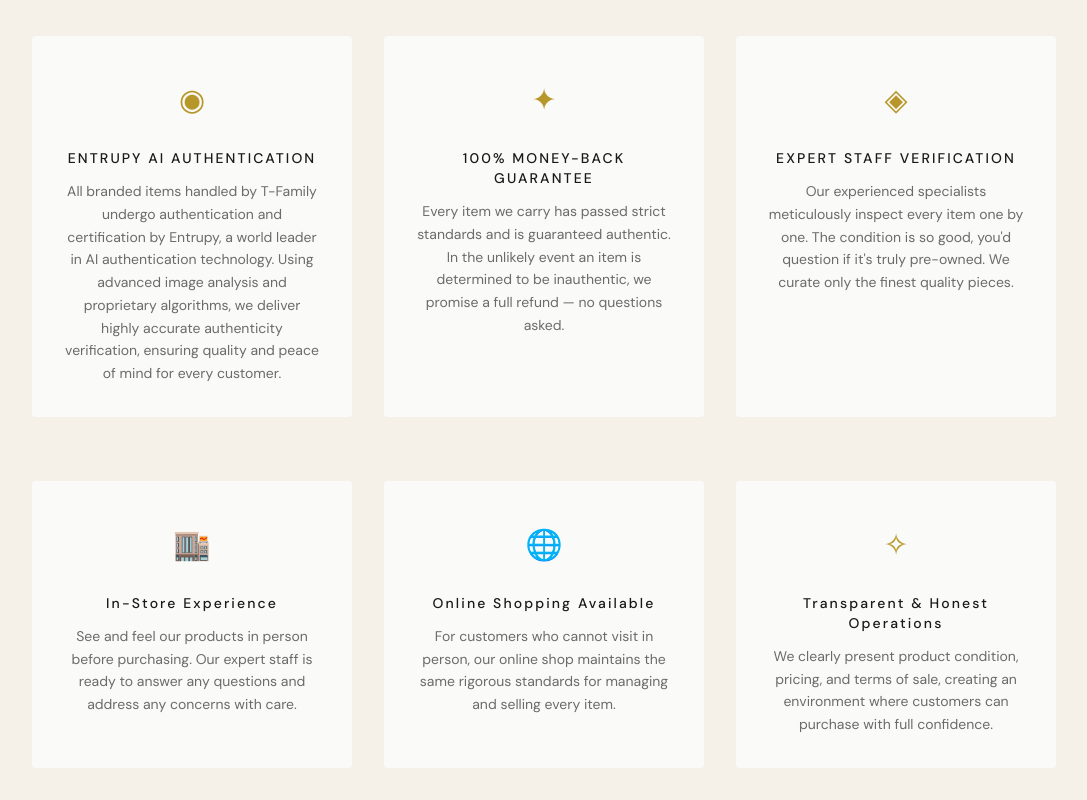
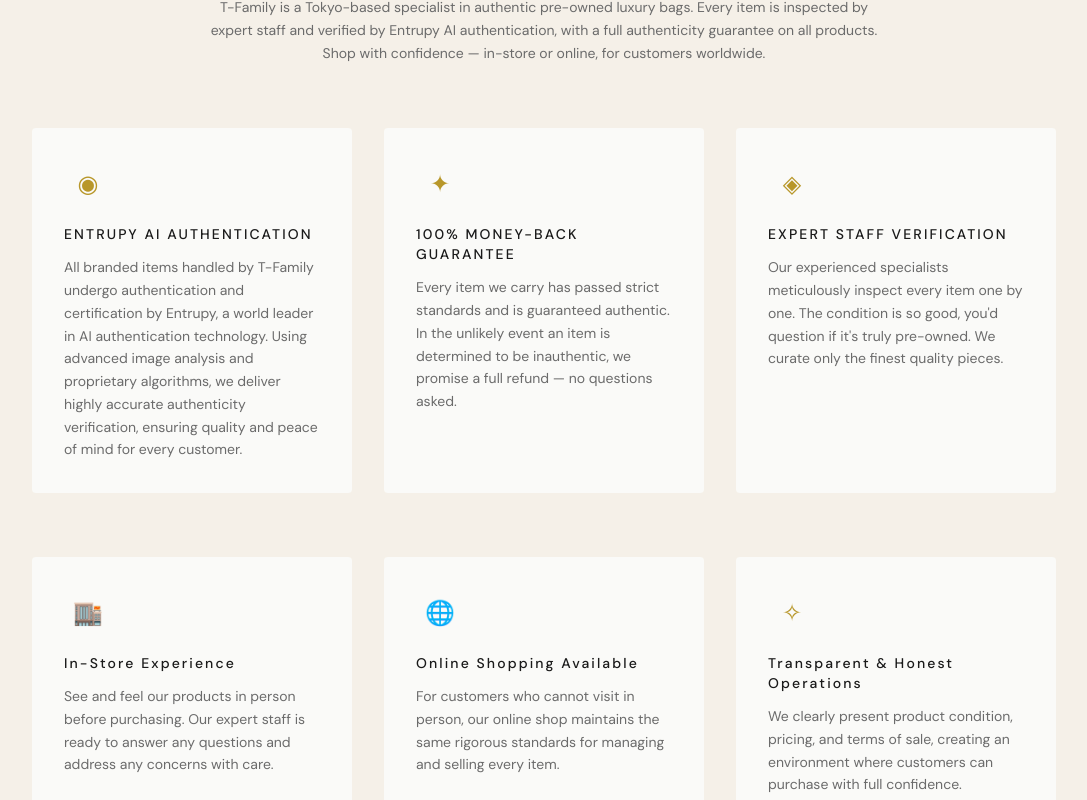
Before and after one commit to Masami-True/t-family-tokyo, a Next.js app: page /en in a window 1280 px wide. Shown: the part 2840-3640 px from the top of the page, without its empty margins (96-1183 px from the left). Built offline with nearby package versions, Linux system fonts and the light colour scheme.

Commit message:
Authenticity: left-align card text + add intro paragraph
- All 6 cards: text-center → text-left, smaller icons
- Added T-Family intro text below headline (all 6 languages)
- "T-Familyは正規中古ラグジュアリーバッグを取り扱う東京の専門店です..."

```diff
--- a/components/Authenticity.tsx
+++ b/components/Authenticity.tsx
@@ -30,16 +30,21 @@
       <p className="text-xs tracking-[0.2em] text-gold text-center mb-4">
         {t("label")}
       </p>
-      <h2 className="font-heading text-2xl sm:text-3xl md:text-4xl text-center text-text mb-16">
+      <h2 className="font-heading text-2xl sm:text-3xl md:text-4xl text-center text-text mb-6">
         <span className="block sm:inline">{t("headline_line1")}</span>
         <span className="block sm:inline">{t("headline_line2")}</span>
       </h2>
 
+      {/* Introduction text */}
+      <p className="text-sm text-subtext leading-relaxed text-center max-w-2xl mx-auto mb-16">
+        {t("intro")}
+      </p>
+
       {/* 3 pillars */}
       <div className="grid md:grid-cols-3 gap-8 max-w-5xl mx-auto mb-16">
         {/* Entrupy */}
-        <div className="bg-offwhite p-8 text-center rounded">
-          <div className="w-16 h-16 mx-auto mb-4 flex items-center justify-center text-gold text-3xl">
+        <div className="bg-offwhite p-8 text-left rounded">
+          <div className="w-12 h-12 mb-4 flex items-center justify-center text-gold text-2xl">
             ◉
           </div>
           <h3 className="text-sm tracking-[0.15em] font-medium mb-3">
@@ -51,8 +56,8 @@
         </div>
 
         {/* Guarantee */}
-        <div className="bg-offwhite p-8 text-center rounded">
-          <div className="w-16 h-16 mx-auto mb-4 flex items-center justify-center text-gold text-3xl">
+        <div className="bg-offwhite p-8 text-left rounded">
+          <div className="w-12 h-12 mb-4 flex items-center justify-center text-gold text-2xl">
             ✦
           </div>
           <h3 className="text-sm tracking-[0.15em] font-medium mb-3">
@@ -64,8 +69,8 @@
         </div>
 
         {/* Expert Staff */}
-        <div className="bg-offwhite p-8 text-center rounded">
-          <div className="w-16 h-16 mx-auto mb-4 flex items-center justify-center text-gold text-3xl">
+        <div className="bg-offwhite p-8 text-left rounded">
+          <div className="w-12 h-12 mb-4 flex items-center justify-center text-gold text-2xl">
             ◈
           </div>
           <h3 className="text-sm tracking-[0.15em] font-medium mb-3">
@@ -79,8 +84,8 @@
 
       {/* Additional trust points */}
       <div className="grid md:grid-cols-3 gap-8 max-w-5xl mx-auto mb-16">
-        <div className="bg-offwhite p-8 text-center rounded">
-          <div className="w-16 h-16 mx-auto mb-4 flex items-center justify-center text-gold text-3xl">
+        <div className="bg-offwhite p-8 text-left rounded">
+          <div className="w-12 h-12 mb-4 flex items-center justify-center text-gold text-2xl">
             🏬
           </div>
           <h3 className="text-sm tracking-[0.15em] font-medium mb-3">
@@ -90,8 +95,8 @@
             {t("store_desc")}
           </p>
         </div>
-        <div className="bg-offwhite p-8 text-center rounded">
-          <div className="w-16 h-16 mx-auto mb-4 flex items-center justify-center text-gold text-3xl">
+        <div className="bg-offwhite p-8 text-left rounded">
+          <div className="w-12 h-12 mb-4 flex items-center justify-center text-gold text-2xl">
             🌐
           </div>
           <h3 className="text-sm tracking-[0.15em] font-medium mb-3">
@@ -101,8 +106,8 @@
             {t("online_desc")}
           </p>
         </div>
-        <div className="bg-offwhite p-8 text-center rounded">
-          <div className="w-16 h-16 mx-auto mb-4 flex items-center justify-center text-gold text-3xl">
+        <div className="bg-offwhite p-8 text-left rounded">
+          <div className="w-12 h-12 mb-4 flex items-center justify-center text-gold text-2xl">
             ✧
           </div>
           <h3 className="text-sm tracking-[0.15em] font-medium mb-3">
--- a/messages/en.json
+++ b/messages/en.json
@@ -132,7 +132,8 @@
     "transparent_desc": "We clearly present product condition, pricing, and terms of sale, creating an environment where customers can purchase with full confidence.",
     "license": "Antique Dealer License: Tokyo Metropolitan Public Safety Commission No. 301132115776",
     "headline_line1": "All Genuine.",
-    "headline_line2": "Guaranteed."
+    "headline_line2": "Guaranteed.",
+    "intro": "T-Family is a Tokyo-based specialist in authentic pre-owned luxury bags. Every item is inspected by expert staff and verified by Entrupy AI authentication, with a full authenticity guarantee on all products. Shop with confidence — in-store or online, for customers worldwide."
   },
   "reviews": {
     "label": "CUSTOMER REVIEWS",
--- a/messages/es.json
+++ b/messages/es.json
@@ -132,7 +132,8 @@
     "transparent_desc": "Presentamos claramente el estado del producto, precios y condiciones de venta, creando un entorno donde los clientes pueden comprar con total confianza.",
     "license": "Licencia de Anticuario: Comisión de Seguridad Pública Metropolitana de Tokio N.º 301132115776",
     "headline_line1": "Todo Auténtico.",
-    "headline_line2": "Garantizado."
+    "headline_line2": "Garantizado.",
+    "intro": "T-Family es una tienda especializada en bolsos de lujo auténticos de segunda mano en Tokio. Cada artículo es inspeccionado por personal experto y verificado mediante autenticación Entrupy AI, con garantía de autenticidad completa. Compre con confianza, en tienda o en línea."
   },
   "reviews": {
     "label": "OPINIONES DE CLIENTES",
--- a/messages/fr.json
+++ b/messages/fr.json
@@ -132,7 +132,8 @@
     "transparent_desc": "Nous présentons clairement l'état des produits, les prix et les conditions de vente, créant un environnement où les clients peuvent acheter en toute confiance.",
     "license": "Licence d'Antiquaire : Commission de Sécurité Publique Métropolitaine de Tokyo N° 301132115776",
     "headline_line1": "Tout Authentique.",
-    "headline_line2": "Garanti."
+    "headline_line2": "Garanti.",
+    "intro": "T-Family est un spécialiste tokyoïte des sacs de luxe authentiques d'occasion. Chaque article est inspecté par des experts et vérifié par l'authentification Entrupy AI, avec une garantie d'authenticité complète. Achetez en toute confiance, en boutique ou en ligne."
   },
   "reviews": {
     "label": "AVIS CLIENTS",
--- a/messages/ja.json
+++ b/messages/ja.json
@@ -132,7 +132,8 @@
     "transparent_desc": "商品の状態・価格・販売条件を明確にし、お客様が納得した上で購入できる環境づくりを大切にしています。",
     "license": "古物商許可：東京都公安委員会 第301132115776号",
     "headline_line1": "すべて正規品。",
-    "headline_line2": "保証付き。"
+    "headline_line2": "保証付き。",
+    "intro": "T-Familyは、正規中古ラグジュアリーバッグを取り扱う東京の専門店です。専門スタッフによる検品とEntrupy AI鑑定を行い、すべての商品に真贋保証を付けています。店舗でもオンラインでも、国内外のお客様に安心してご購入いただけます。"
   },
   "reviews": {
     "label": "お客様の声",
--- a/messages/ko.json
+++ b/messages/ko.json
@@ -132,7 +132,8 @@
     "transparent_desc": "상품 상태, 가격, 판매 조건을 명확히 제시하여 고객님이 납득한 후 구매할 수 있는 환경을 소중히 여기고 있습니다.",
     "license": "고물상 허가: 도쿄도 공안위원회 제301132115776호",
     "headline_line1": "모두 정품.",
-    "headline_line2": "보증 포함."
+    "headline_line2": "보증 포함.",
+    "intro": "T-Family는 정품 중고 럭셔리 가방을 취급하는 도쿄의 전문점입니다. 전문 스태프의 검품과 Entrupy AI 감정을 실시하며, 모든 상품에 정품 보증을 제공합니다. 매장에서도 온라인에서도 국내외 고객님께 안심하고 구매하실 수 있습니다."
   },
   "reviews": {
     "label": "고객 후기",
--- a/messages/zh.json
+++ b/messages/zh.json
@@ -132,7 +132,8 @@
     "transparent_desc": "我们清晰展示商品状态、价格和销售条件，致力于打造让客户充分信赖后购买的环境。",
     "license": "古物商许可：东京都公安委员会 第301132115776号",
     "headline_line1": "全部正品。",
-    "headline_line2": "有保障。"
+    "headline_line2": "有保障。",
+    "intro": "T-Family是一家位于东京的正品二手奢侈品包袋专卖店。每件商品均由专业人员检品并通过Entrupy AI鉴定，所有商品附带正品保证。无论实体店还是线上，为国内外客户提供安心的购物体验。"
   },
   "reviews": {
     "label": "客户评价",
```
